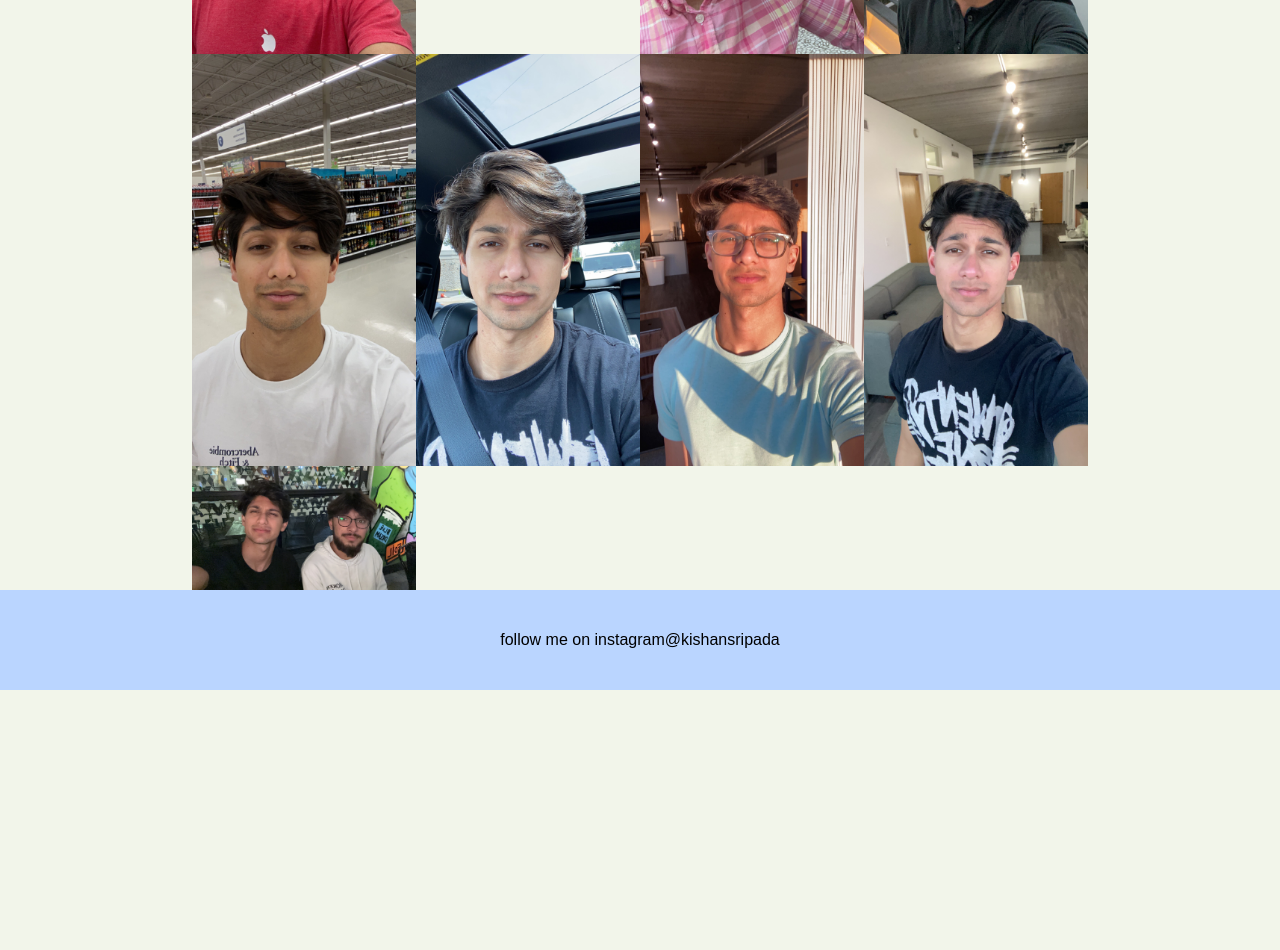
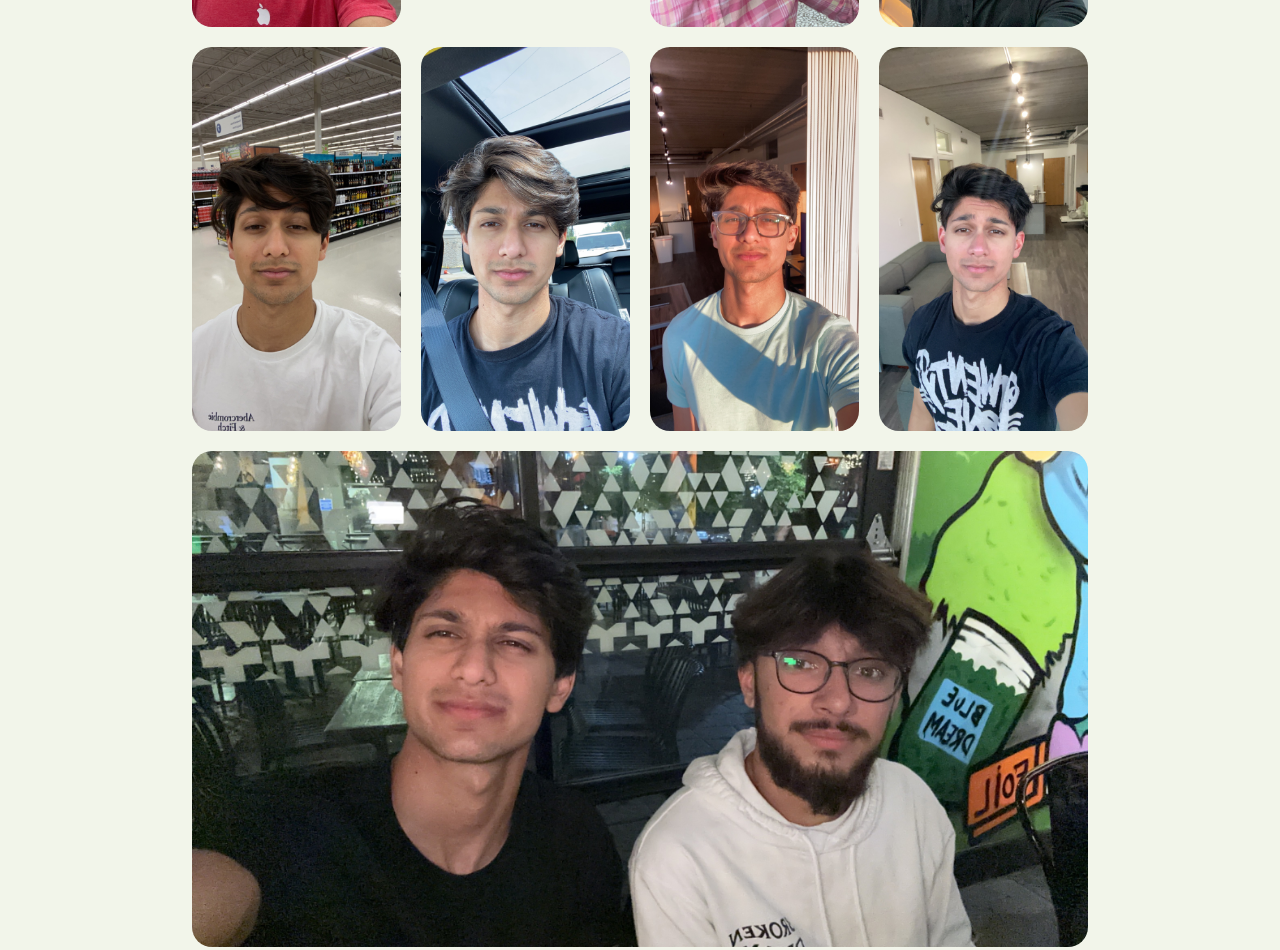
Before and after one commit to kishansripada/sifinal, a plain HTML site: page now.html in a window 1280 px wide. Shown: the part 498-1448 px from the top of the page. Before the commit the page ends 1188 px from the top, so only its background shows below. Drawn offline with Linux system fonts and the light colour scheme.

Commit message:
Add files via upload

```diff
--- a/css/styles.css
+++ b/css/styles.css
@@ -69,6 +69,15 @@
     animation-fill-mode: forwards;
 }
 
+#now img {
+    border-radius: 20px;
+}
+
+#young img {
+    border-radius: 20px;
+}
+
+
 @media (prefers-reduced-motion) {
     .anim {
         animation: none;
@@ -118,7 +127,6 @@
 
 #modal img {
     width: 100%;
-
     border-radius: 20px;
 }
 
@@ -172,6 +180,7 @@ h1 {
     grid-template-columns: 1fr;
     width: 70%;
     place-items: center;
+    gap: 20px;
 }
 
 #young {
@@ -183,9 +192,15 @@ h1 {
 
 }
 
+div#now img:last-child {
+    grid-column: span 4;
+    margin-bottom: 20px;
+}
+
 div#now img {
     width: 100%;
 }
+
 
 div#young img {
     width: 100%;
@@ -199,7 +214,17 @@ div#young img {
     width: 100%;
 }
 
+div#now img:last-child {
+    grid-column: span 1;
+
+}
+
 @media (min-width: 768px) {
+    div#now img:last-child {
+        grid-column: span 2;
+        margin-bottom: 20px;
+    }
+
     #homeContainer {
 
         flex-direction: row;
@@ -228,6 +253,10 @@ div#young img {
 }
 
 @media (min-width: 1024px) {
+    div#now img:last-child {
+        grid-column: span 4;
+        margin-bottom: 20px;
+    }
 
     #now {
         grid-template-columns: 1fr 1fr 1fr 1fr;
```
Also changed, not shown: index.html (+4 -1 lines), young.html (+1 -1 lines).
